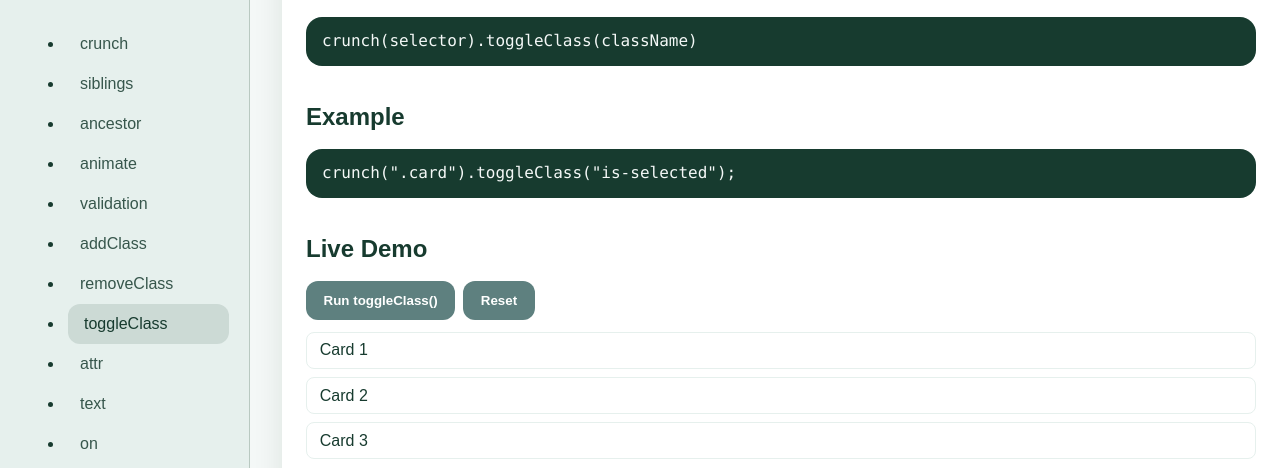
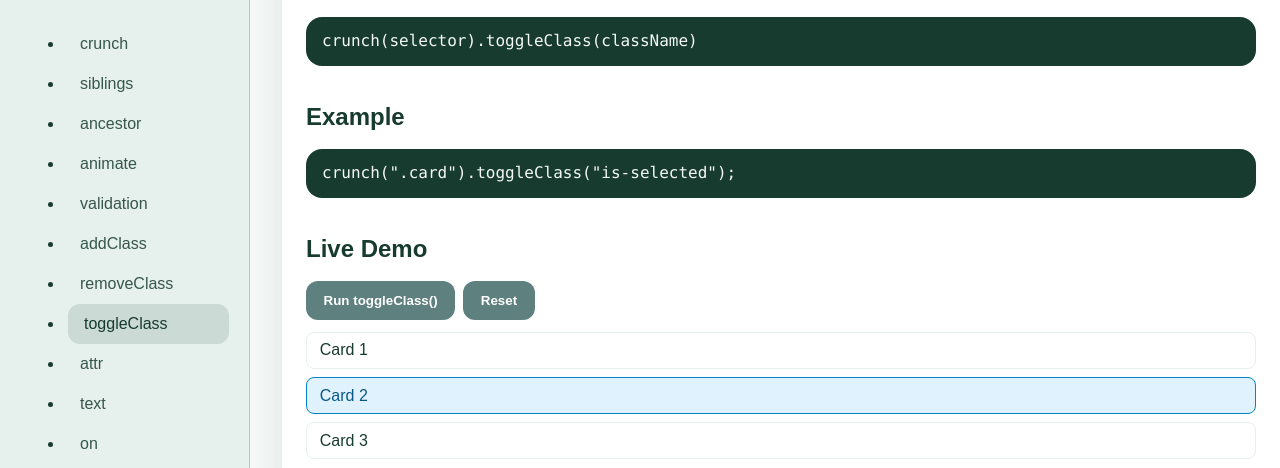
Before and after one commit to haukur5/crunchdoc, a website built with Vite: page index.html in a window 1280 px wide. Both pictures are taken after a click on the link "toggleClass". Shown: the part 266-734 px from the top of the page. Built offline with nearby package versions, Linux system fonts and the light colour scheme.

Commit message:
update/style-for-selected

```diff
--- a/src/styles/base.less
+++ b/src/styles/base.less
@@ -69,6 +69,12 @@ body {
   background: #fff;
 }
 
+.demo-item.is-selected {
+  background-color: #e0f2fe;
+  border-color: #0284c7;
+  color: #075985;
+}
+
 /* addClass-only demo styling */
 .method-page--addClass [data-addclass-demo="root"] .demo-card {
   transition: transform 140ms ease, background-color 140ms ease, color 140ms ease;
```
